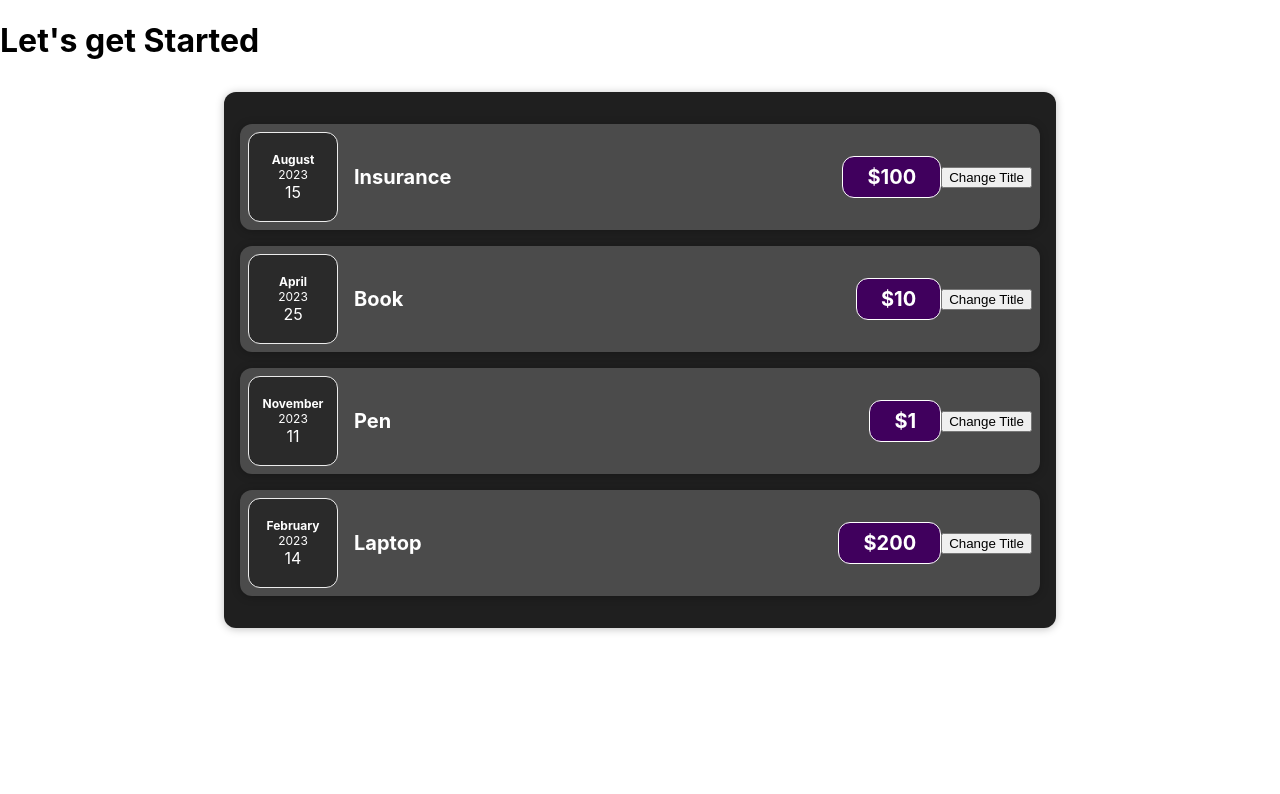
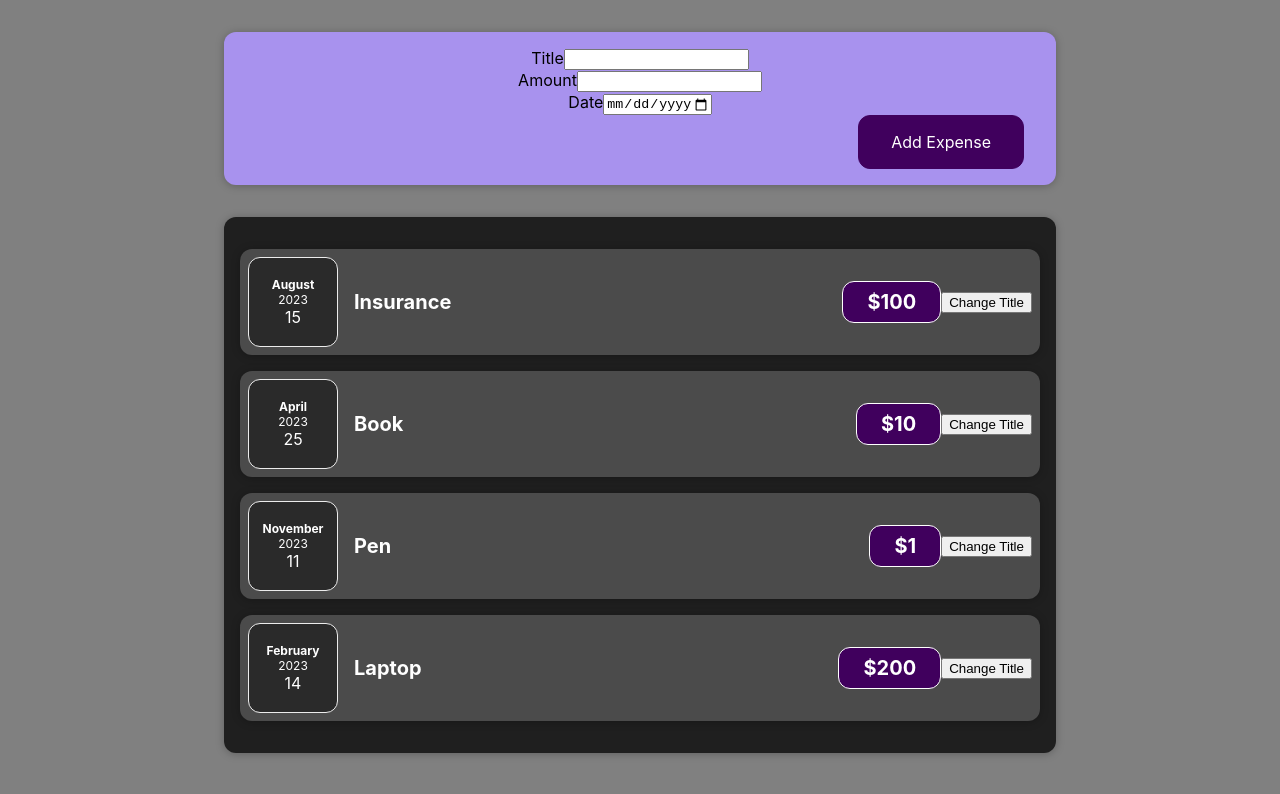
Before and after one commit to caffine-Overflow/project-one, a React (Create React App) app: page / in a window 1280 px wide. Shown: the top 794 px of the page. Built offline with nearby package versions, Linux system fonts and the light colour scheme.

Commit message:
Creating Expense Form,integrating with New Expenses and importing to parent component

```diff
--- a/src/App.js
+++ b/src/App.js
@@ -1,5 +1,5 @@
-
 import Expenses from "./component/Expenses/Expenses";
+import NewExpense from "./component/NewExpense/NewExpense";
 
 const App = () => {
   const expenses = [
@@ -11,10 +11,10 @@ const App = () => {
 
   return (
     <div>
-      <h1>Let's get Started</h1>
+      <NewExpense />
       <Expenses expenses={expenses}></Expenses>
     </div>
   );
-}
+};
 
 export default App;
--- /dev/null
+++ b/src/component/NewExpense/ExpenseForm.css
@@ -0,0 +1,26 @@
+.new-expense__controls {
+    display: flex;
+    flex-wrap: wrap;
+    gap: 1rem;
+    margin-bottom: 1rem;
+    text-align: left;
+  }
+
+  .new-expense__control label {
+    font-weight: bold;
+    margin-bottom: 0.5rem;
+    display: block;
+  }
+
+  .new-expense__control input {
+    font: inherit;
+    padding: 0.5rem;
+    border-radius: 6px;
+    border: 1px solid #ccc;
+    width: 20rem;
+    max-width: 100%;
+  }
+
+  .new-expense__actions {
+    text-align: right;
+  }
--- /dev/null
+++ b/src/component/NewExpense/ExpenseForm.js
@@ -0,0 +1,48 @@
+import React, { useState } from "react";
+import "./ExpenseForm.css";
+
+const ExpenseForm = () => {
+  const [enteredTitle, setEnteredTitle] = useState("");
+
+  const titleChangeHandler = (event) => {
+    setEnteredTitle(event.target.value);
+  };
+
+  const [enteredAmount, setEnteredAmount] = useState("");
+
+  const amountChangeHandler = (event) => {
+    setEnteredAmount(event.target.value);
+  };
+  const [enteredDate, setEnteredDate] = useState("");
+
+  const dateChangeHandler = (event) => {
+    setEnteredDate(event.target.value);
+  };
+  return (
+    <form>
+      <div className=".new-expense__controls">
+        <div className=".new-expense__control">
+          <label>Title</label>
+          <input type="text" onChange={titleChangeHandler} />
+        </div>
+        <div className=".new-expense__control">
+          <label>Amount</label>
+          <input type="number" onChange={amountChangeHandler}></input>
+        </div>
+        <div className=".new-expense__control">
+          <label>Date</label>
+          <input
+            type="date"
+            min="2023-01-01"
+            max="2024-12-31"
+            onChange={dateChangeHandler}
+          />
+        </div>
+      </div>
+      <div className="new-expense__actions">
+        <button type="submit"> Add Expense</button>
+      </div>
+    </form>
+  );
+};
+export default ExpenseForm;
--- /dev/null
+++ b/src/component/NewExpense/NewExpense.css
@@ -0,0 +1,38 @@
+.new-expense {
+    background-color: #a892ee;
+    padding: 1rem;
+    margin: 2rem auto;
+    width: 50rem;
+    max-width: 95%;
+    border-radius: 12px;
+    text-align: center;
+    box-shadow: 0 1px 8px rgba(0, 0, 0, 0.25);
+  }
+
+  .new-expense button {
+    font: inherit;
+    cursor: pointer;
+    padding: 1rem 2rem;
+    border: 1px solid #40005d;
+    background-color: #40005d;
+    color: white;
+    border-radius: 12px;
+    margin-right: 1rem;
+  }
+
+  .new-expense button:hover,
+  .new-expense button:active {
+    background-color: #510674;
+    border-color: #510674;
+  }
+
+  .new-expense button.alternative {
+    color: #220131;
+    border-color: transparent;
+    background-color: transparent;
+  }
+
+  .new-expense button.alternative:hover,
+  .new-expense button.alternative:active {
+    background-color: #ddb3f8;
+  }
--- /dev/null
+++ b/src/component/NewExpense/NewExpense.js
@@ -0,0 +1,12 @@
+import React from "react";
+import ExpenseForm from "./ExpenseForm";
+import "./NewExpense.css";
+
+const NewExpense = () => {
+  return (
+    <div className="new-expense">
+      <ExpenseForm />
+    </div>
+  );
+};
+export default NewExpense;
--- a/src/index.css
+++ b/src/index.css
@@ -1,13 +1,14 @@
 body {
   margin: 0;
-  font-family: -apple-system, BlinkMacSystemFont, 'Segoe UI', 'Roboto', 'Oxygen',
-    'Ubuntu', 'Cantarell', 'Fira Sans', 'Droid Sans', 'Helvetica Neue',
+  font-family: -apple-system, BlinkMacSystemFont, "Segoe UI", "Roboto", "Oxygen",
+    "Ubuntu", "Cantarell", "Fira Sans", "Droid Sans", "Helvetica Neue",
     sans-serif;
   -webkit-font-smoothing: antialiased;
   -moz-osx-font-smoothing: grayscale;
+  background: gray;
 }
 
 code {
-  font-family: source-code-pro, Menlo, Monaco, Consolas, 'Courier New',
+  font-family: source-code-pro, Menlo, Monaco, Consolas, "Courier New",
     monospace;
 }
```
